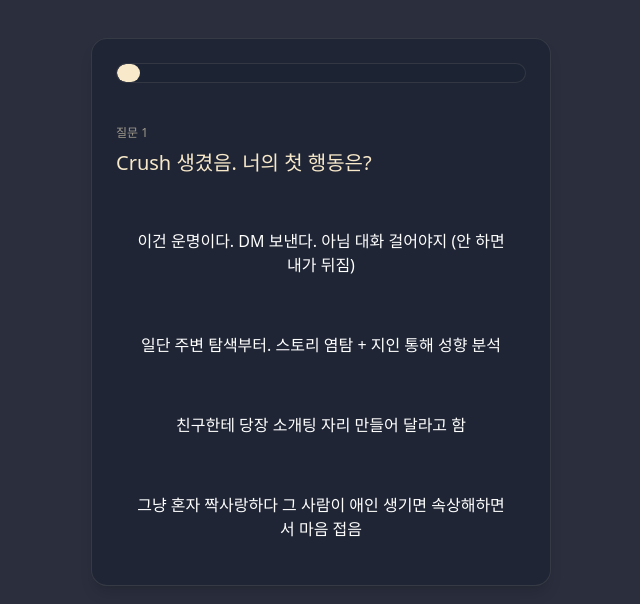
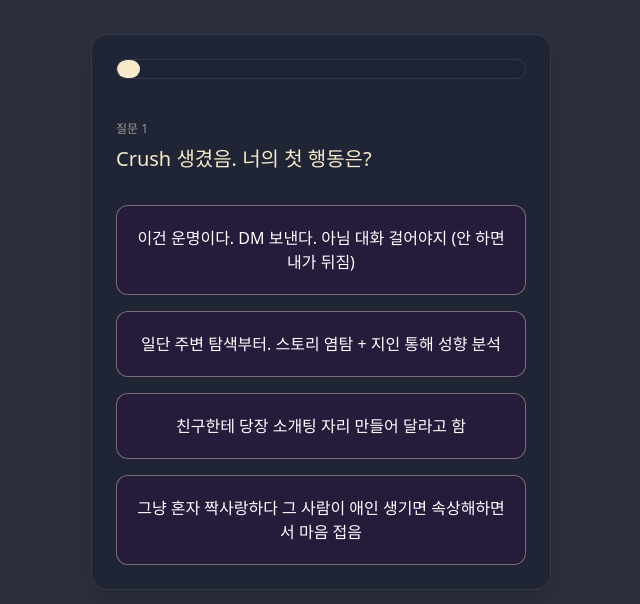
Before and after one commit to couple-palace/couple-palace-frontend, a React (Vite) app: page /quiz in a window 1280 px wide. Shown: the part 108-712 px from the top of the page, without its empty margins (319-959 px from the left). Built offline with nearby package versions, Linux system fonts and the light colour scheme; a web font is replaced by a local one.

Commit message:
Feat: 이미지 링크 프리뷰

```diff
--- a/index.html
+++ b/index.html
@@ -4,6 +4,25 @@
   <meta charset="UTF-8" />
   <meta name="viewport" content="width=device-width, initial-scale=1.0" />
   <title>내가 커플 궁전에 나간다면? 나만의 결혼 프로필을 만들어보자!</title>
+
+  <!-- Open Graph / Facebook -->
+  <meta property="og:type" content="website" />
+  <meta property="og:url" content="https://www.couplegungjeon.store/" />
+  <meta property="og:title" content="커플궁전 - 나만의 결혼 프로필 만들기" />
+  <meta property="og:description" content="나만의 맞춤형 커플궁전 프로필을 만들어보세요" />
+  <meta property="og:image" content="https://www.couplegungjeon.store/preview.png" />
+  <meta property="og:image:type" content="image/png" />
+  <meta property="og:image:width" content="1200" />
+  <meta property="og:image:height" content="630" />
+  <meta property="og:image:alt" content="커플궁전 프로필 만들기" />
+
+  <!-- Twitter -->
+  <meta name="twitter:card" content="summary_large_image" />
+  <meta name="twitter:url" content="https://www.couplegungjeon.store/" />
+  <meta name="twitter:title" content="커플궁전 - 나만의 결혼 프로필 만들기" />
+  <meta name="twitter:description" content="나만의 맞춤형 커플궁전 프로필을 만들어보세요" />
+  <meta name="twitter:image" content="https://www.couplegungjeon.store/preview.png" />
+
   <link rel="icon" type="image/png" href="/favicon.ico" />
   <link href="/src/index.css" rel="stylesheet">
 </head>
--- a/src/index.css
+++ b/src/index.css
@@ -115,6 +115,10 @@ input:focus {
   margin-right: auto; /* Center the button horizontally */
   box-sizing: border-box; /* Ensure padding doesn't affect width */
 
+  /* 강화된 시각적 스타일 */
+  background-color: rgba(42, 27, 61, 0.9) !important; /* 더 진한 배경색 */
+  border: 1px solid rgba(248, 233, 202, 0.4) !important; /* 더 진한 테두리 */
+
   /* 포커스 방지 강화 */
   outline: 0 !important;
   -webkit-tap-highlight-color: transparent !important;
@@ -125,7 +129,7 @@ input:focus {
   pointer-events: auto;
 }
 
-/* 모든 상태에서 포커스 스타일 제거 */
+/* 모든 상태에서 포커스 스타일 제거 - 테두리와 배경색 유지 */
 .quiz-option:focus,
 .quiz-option:active,
 .quiz-option:hover,
@@ -303,10 +307,11 @@ button,
 @media (hover: none) {
   .quiz-option:active {
     transform: scale(1.05);
-    background-color: #3D2A50;
+    background-color: #3D2A50 !important;
+    border-color: rgba(248, 233, 202, 0.6) !important;
   }
 
-  /* 이미 존재하는 미디어 쿼리 내용 유지 */
+  /* 이미 존재하는 미디어 쿼리 내용 유지 - 배경색과 테두리는 개별 지정 */
   .quiz-option, button {
     -webkit-tap-highlight-color: transparent !important;
     -webkit-focus-ring-color: transparent !important;
@@ -316,7 +321,12 @@ button,
     outline: none !important;
     -webkit-appearance: none !important;
     appearance: none !important;
-    background-color: inherit !important; /* 상속된 배경색 유지 */
+  }
+
+  /* 퀴즈 옵션 특별 스타일 보강 */
+  .quiz-option {
+    background-color: rgba(42, 27, 61, 0.9) !important;
+    border: 1px solid rgba(248, 233, 202, 0.4) !important;
   }
 
   /* 사진 삭제 버튼 특화 스타일 - 모바일에서 배경색 유지 */
```
Also changed, not shown: public/preview.png (added).
